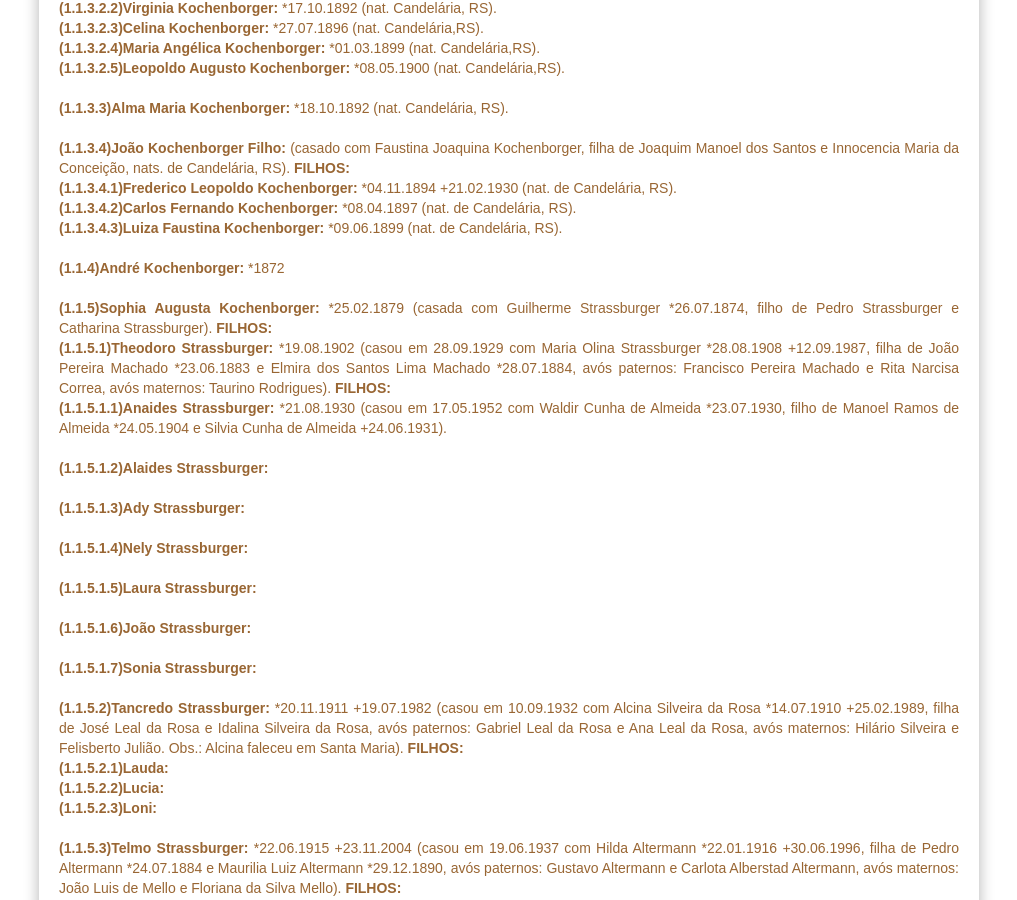
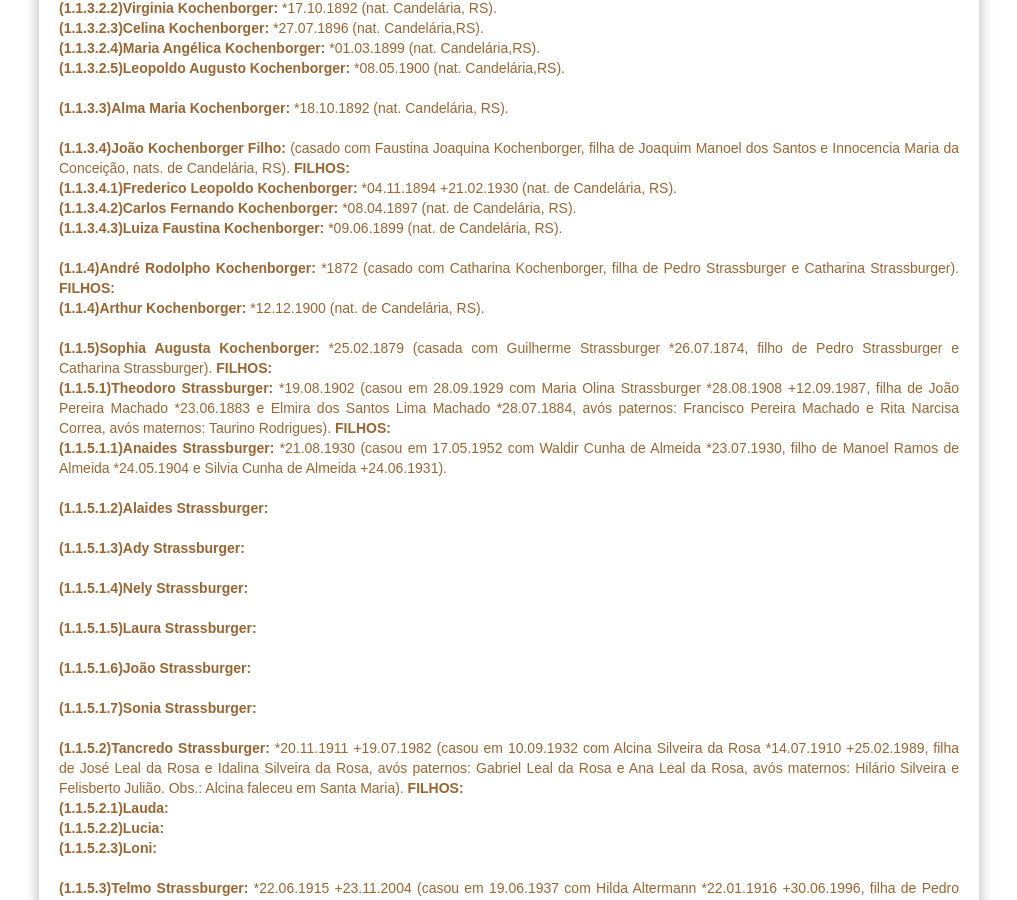
Before and after one commit to claudiovargas1955/claudiovargas1955.github.io, a Jekyll site: the page built from _pages/familia-kochenborger.html, in a window 1280 px wide and 900 px high, scrolled down 2655 px. Shown: the whole window, without its empty margins (131-1148 px from the left). Built offline with Jekyll 4.4.1, drawn with Linux system fonts in a browser that asks for light colours; some web fonts are replaced.

Commit message:
Update familia-kochenborger.html

```diff
--- a/_pages/familia-kochenborger.html
+++ b/_pages/familia-kochenborger.html
@@ -225,7 +225,9 @@ Oliveira e Idalina Soares Leal *1850 +03.09.1934). <b>FILHOS: </b><br>
               <b>(1.1.3.4.2)Carlos Fernando Kochenborger: </b>*08.04.1897 (nat. de Candelária, RS).<br>
               <b>(1.1.3.4.3)Luiza Faustina Kochenborger: </b>*09.06.1899  (nat. de Candelária, RS).<br><br>
 
-  <b>(1.1.4)André Kochenborger: </b>*1872<br><br>
+  <b>(1.1.4)André Rodolpho Kochenborger: </b>*1872 (casado com Catharina Kochenborger, filha de Pedro Strassburger e Catharina
+  Strassburger). <b>FILHOS: </b><br>
+             <b>(1.1.4)Arthur Kochenborger: </b>*12.12.1900 (nat. de Candelária, RS). <br><br>
 
 <b>(1.1.5)Sophia Augusta Kochenborger: </b>*25.02.1879 (casada com Guilherme Strassburger *26.07.1874, filho de Pedro Strassburger e
 Catharina Strassburger). <b>FILHOS: </b><br>
```
